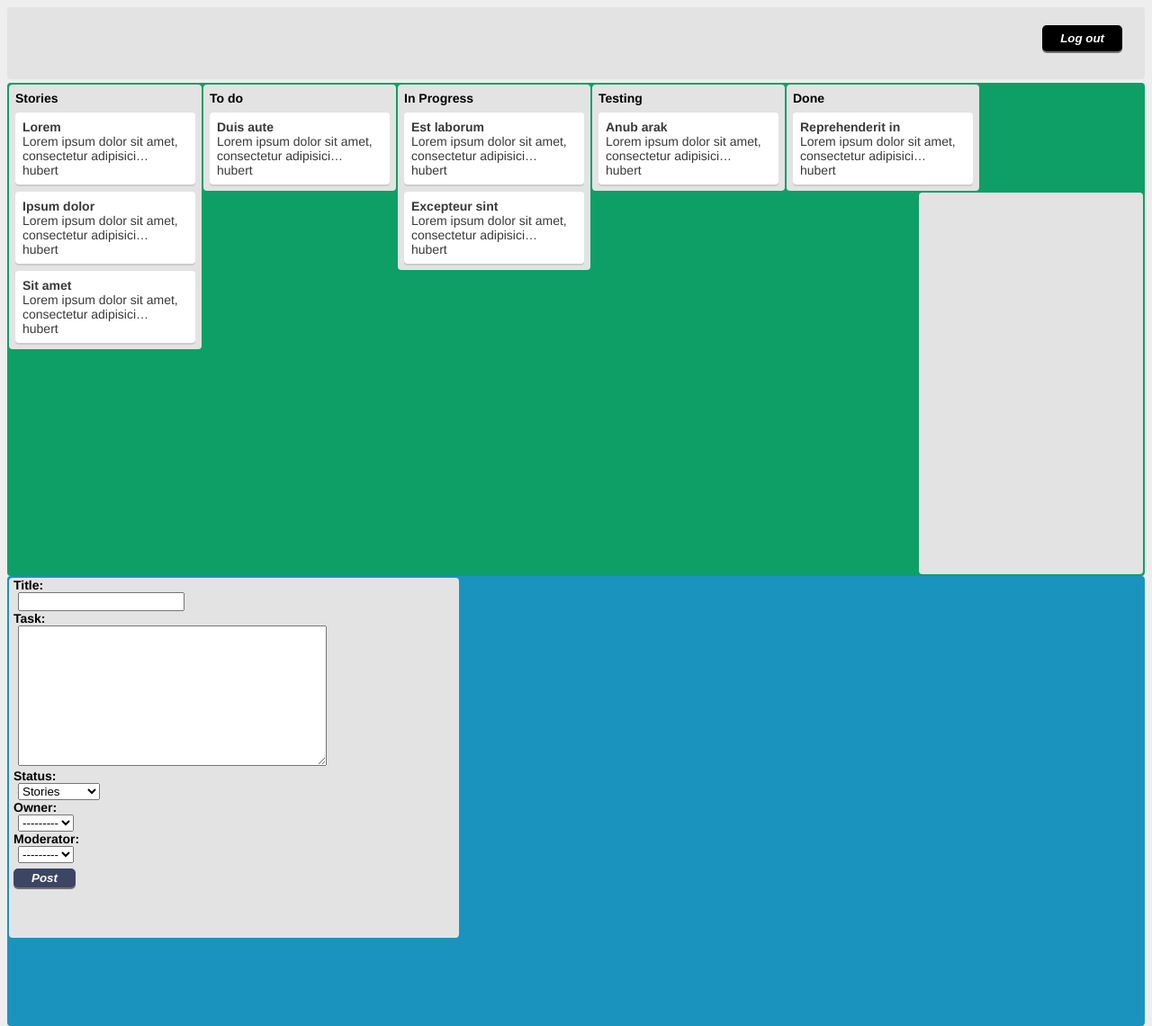
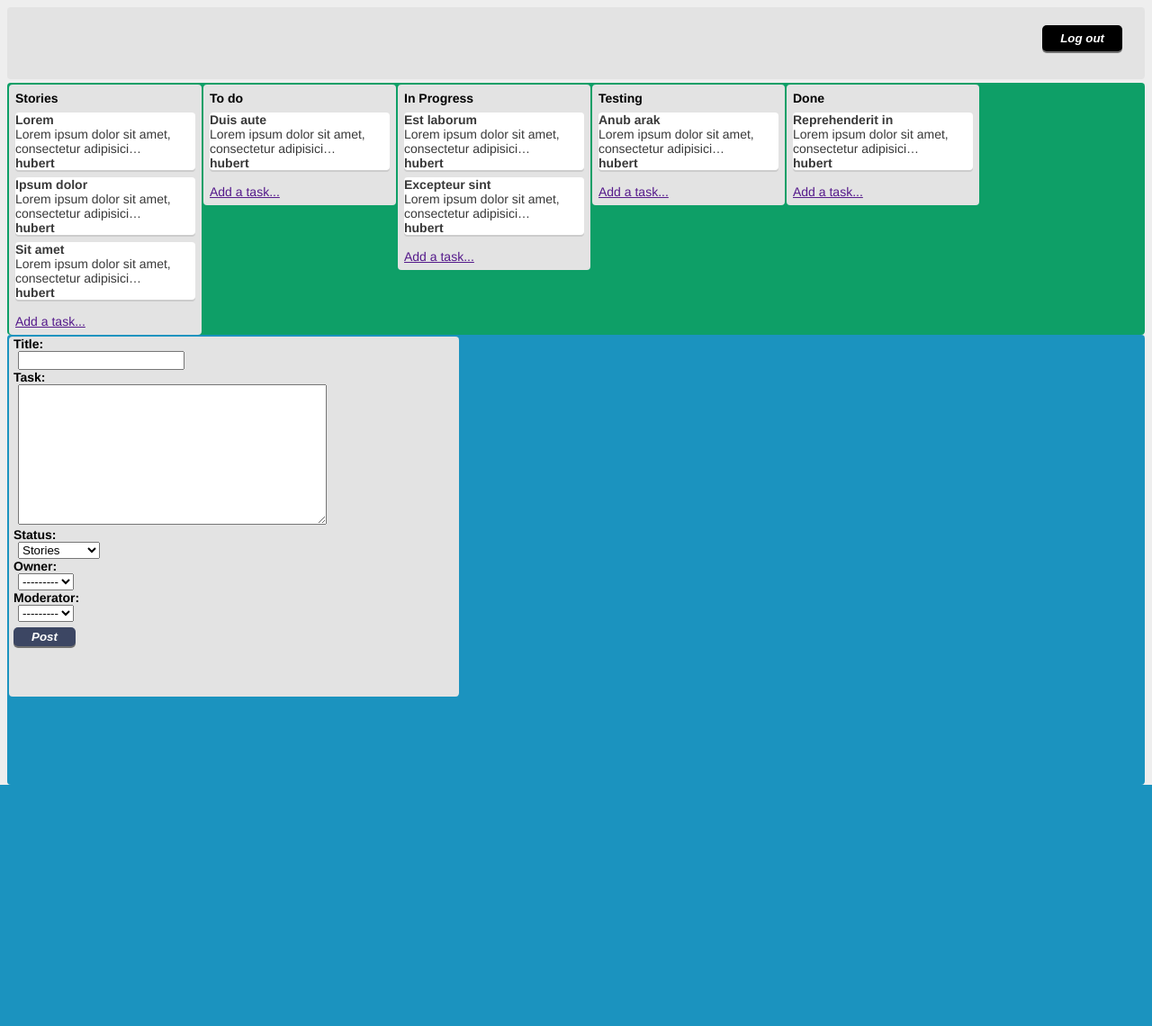
Before and after one commit to jawbreakyr/scrum-board, a Django app: page / in a window 1280 px wide. Shown: the whole page at 90% size. After the commit the page ends 872 px from the top, so only its background shows below. Run offline with Django 3.2, Linux system fonts and the light colour scheme; a user stored in the database is signed in; data comes from the database, SQL or seed files in the repository; parts of the project's set-up code (start-up, migrations or seed data) failed here and were passed over.

Commit message:
Modified per not div

```diff
--- a/task/templates/task/index.html
+++ b/task/templates/task/index.html
@@ -1,7 +1,9 @@
 {% extends "task/base.html" %}
 {% block title %}Scrumboard{% endblock title %}
+{% load task_extras %}
 {% load staticfiles %}
 {% block extra_head %}
+    <link rel="stylesheet" type="text/css" href=" {% static 'stylesheets/task.css' %} ">
     <link rel="stylesheet" type="text/css" href=" {% static 'css/note.css' %} ">
     <link rel="stylesheet" type="text/css" href=" {% static 'css/header.css' %} ">
 {% endblock extra_head %}
@@ -28,20 +30,23 @@
                     <span>{{ status }}</span>
                     {% for task in tasks %}
                         <div class="note">
-                            <article>
+                            <div class="note-body">
                                 <strong>{{ task.title }}</strong><br>
                                 {{ task.body|truncatechars:50 }}<br/>
-                                {# {{ user }} #}
-                                {{ task.owner }}
-                            </article>
+                            </div>
+                            <div class="members">
+                                <span class="member-initials">{{ task.owner.username|shortify }}</span>
+                            </div>
                         </div>
                     {% endfor %}
+                    <br>
+                    <a href="" class="add-task">Add a task...</a>
                 </div>
             {% endfor %}
         {% endif %}
-        <div class="side-bar">
+        <!--div class="side-bar">
             <h5>{{ user }}</h5>
-        </div>
+        </div-->
     </div>
     <div class="form_wrapper">
         <div class="form">
```
